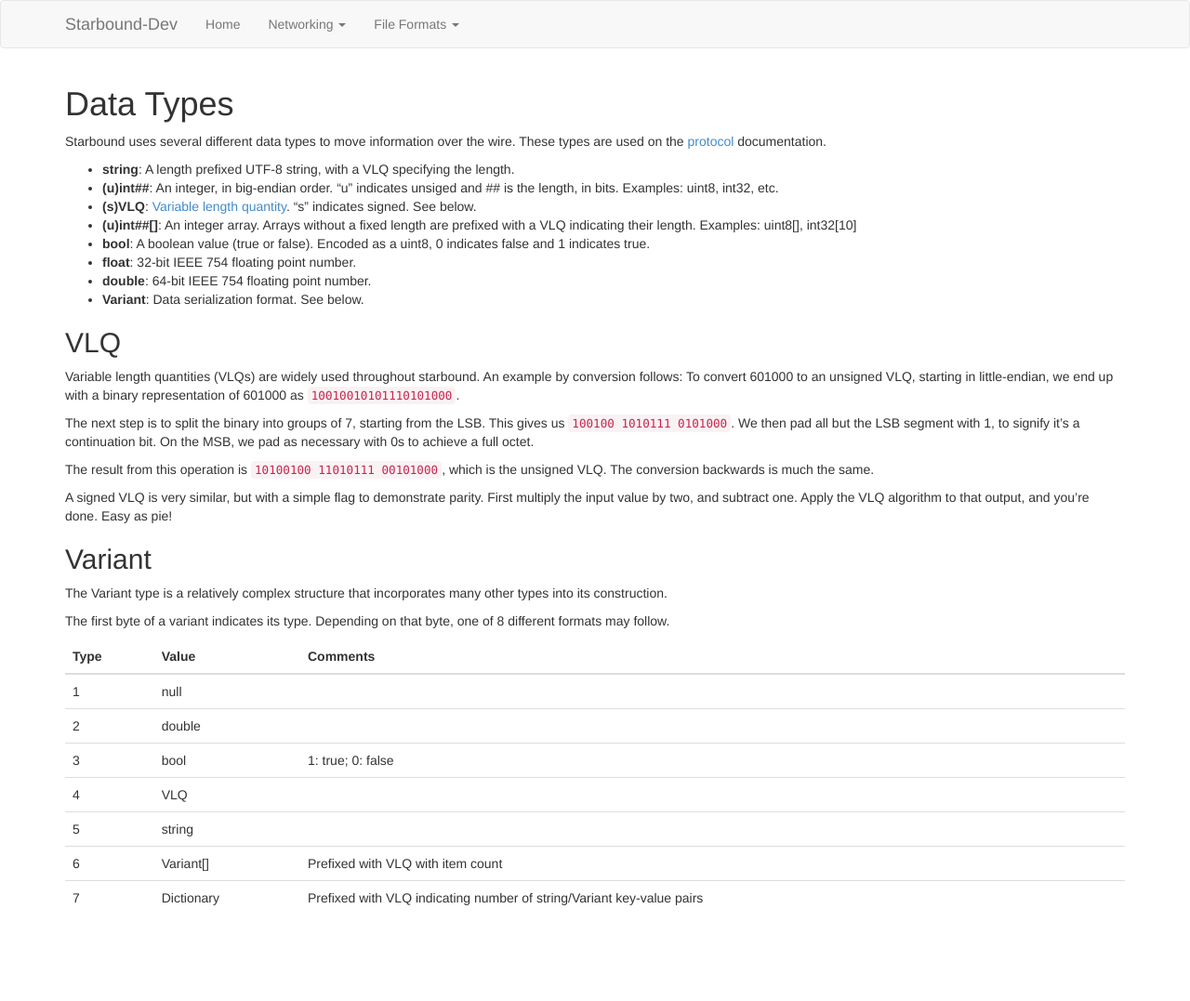
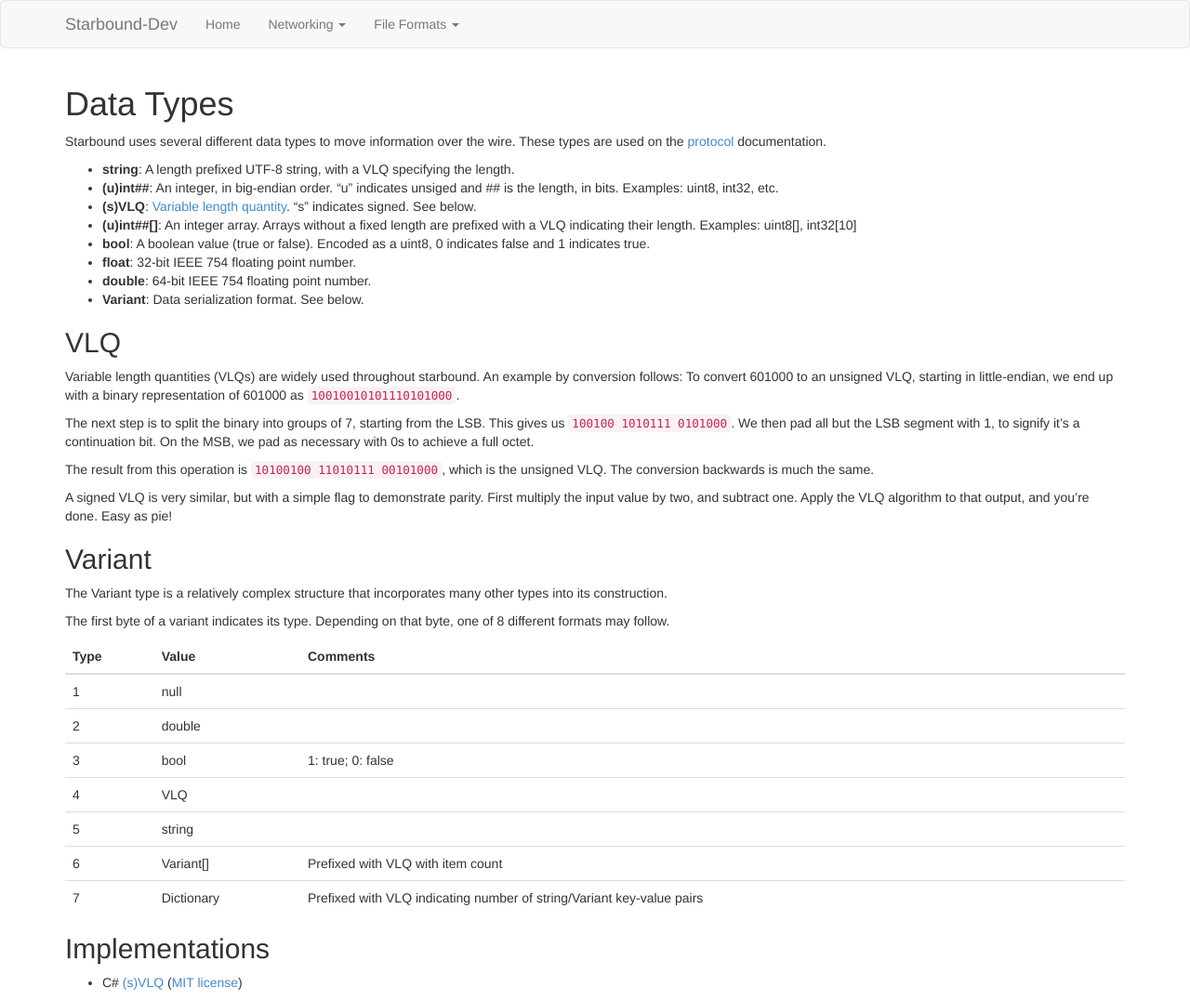
Before and after one commit to ddevault/starbound-dev, a Jekyll site: the page built from networking/data-types.md, in a window 1280 px wide. Shown: the whole page at 93% size. Built offline with Jekyll 4.4.1, drawn with Linux system fonts in a browser that asks for light colours; Markdown is read by kramdown in place of the engine named in the settings; before the commit the page ends 1004 px from its top, so only the background shows below that.

Commit message:
Add StarNet example code for VLQ
Note to contributors: please add your own examples in other languages

```diff
--- a/networking/data-types.md
+++ b/networking/data-types.md
@@ -80,3 +80,7 @@ The first byte of a variant indicates its type. Depending on that byte, one of 8
         </tr>
     </tbody>
 </table>
+
+## Implementations
+
+* C# [(s)VLQ](https://gist.github.com/SirCmpwn/9c2133b99f529a2d7213) ([MIT license](https://github.com/SirCmpwn/StarNet/blob/master/LICENSE))
```
